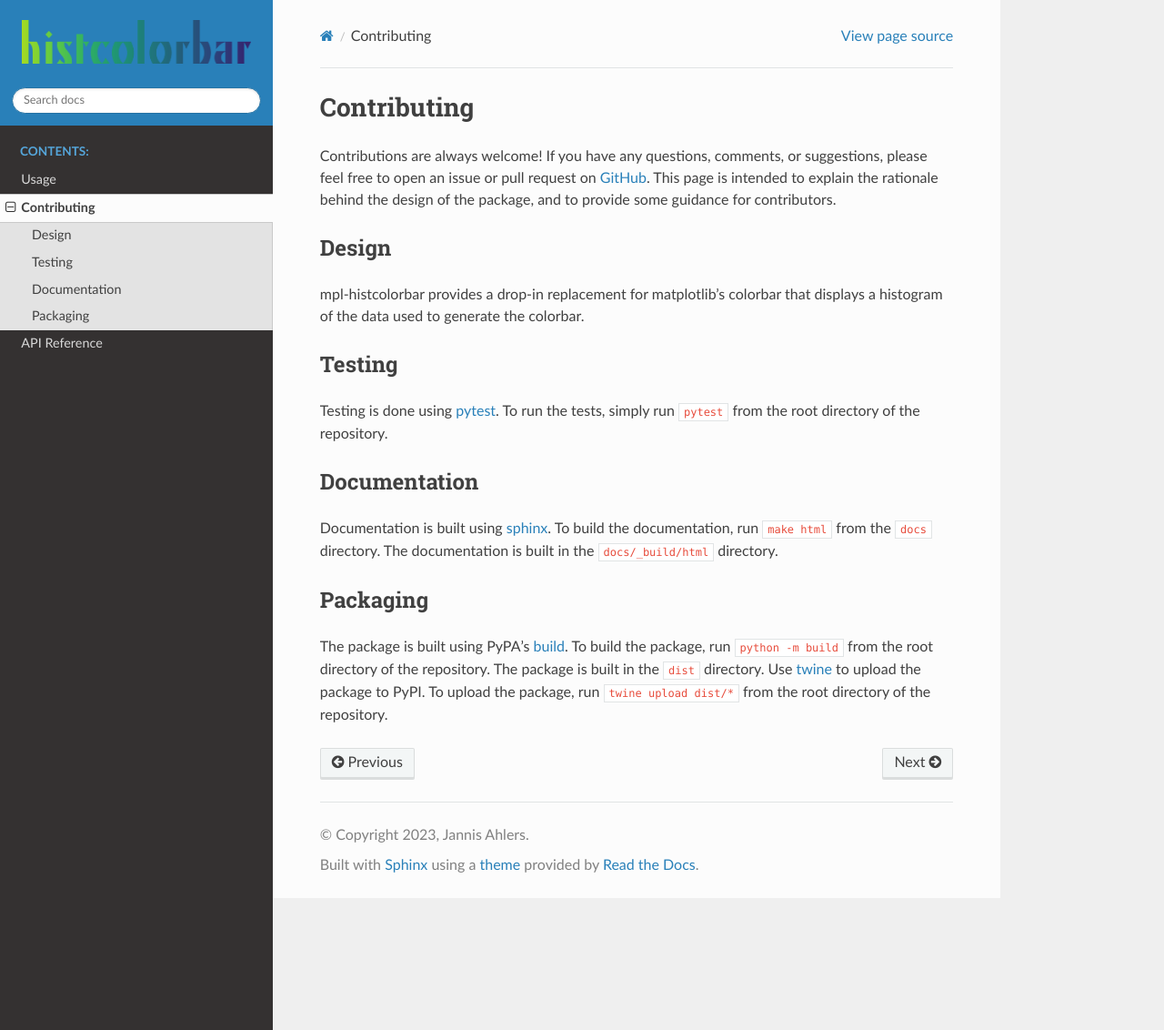
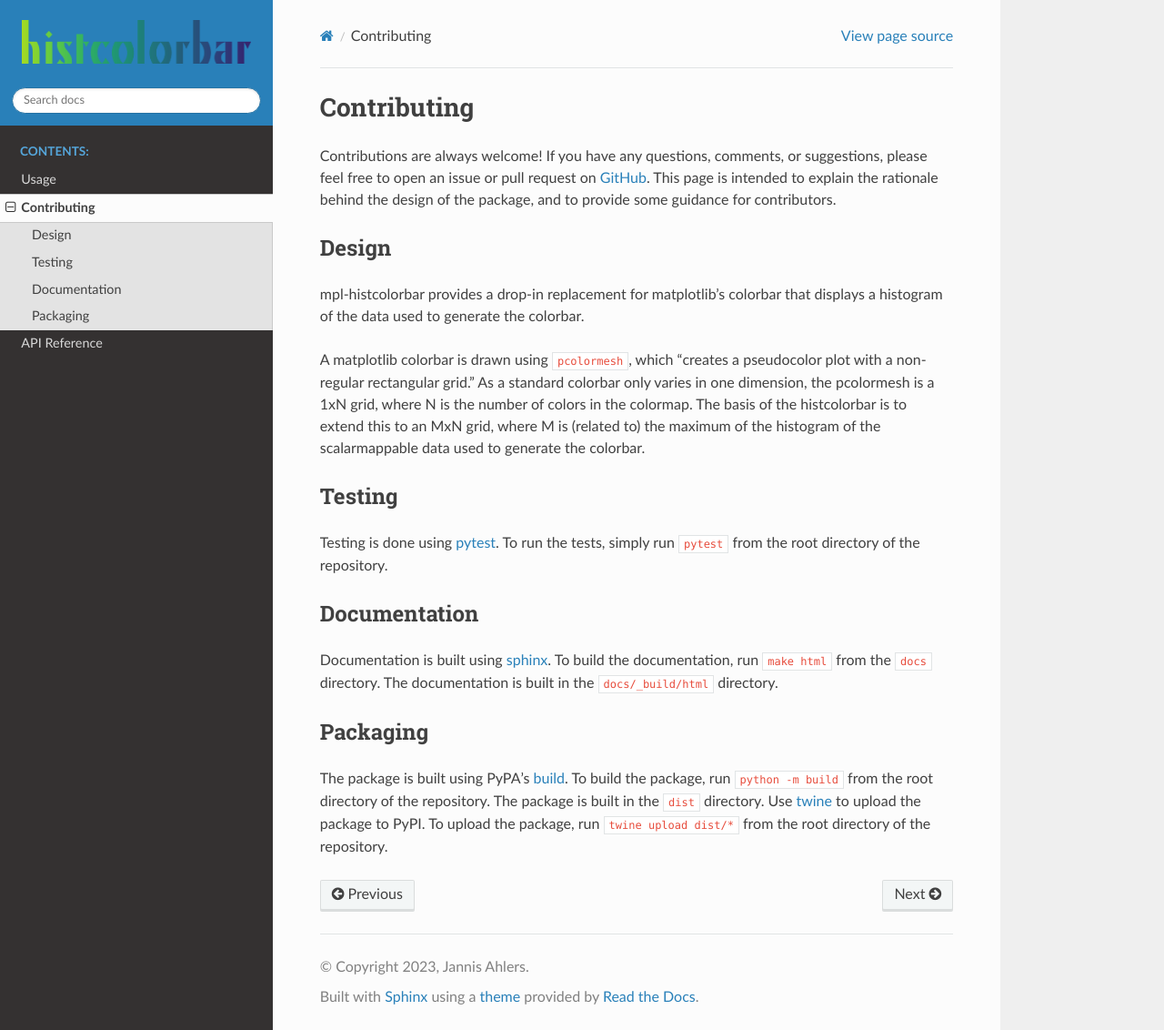
Before and after one commit to jnahlers/mpl-histcolorbar, a Sphinx documentation site: the page built from docs/contributing.rst, in a window 1280 px wide and 1132 px high. Shown: the whole window at 91% size. Built offline with Sphinx 7.4.7 and the Read the Docs theme 2.0.0, drawn with Linux system fonts in a browser that asks for light colours.

Commit message:
Explain basics of design of package

```diff
--- a/docs/contributing.rst
+++ b/docs/contributing.rst
@@ -12,6 +12,13 @@
 ------
 mpl-histcolorbar provides a drop-in replacement for matplotlib's colorbar that
 displays a histogram of the data used to generate the colorbar.
+
+A matplotlib colorbar is drawn using :code:`pcolormesh`, which "creates a pseudocolor
+plot with a non-regular rectangular grid." As a standard colorbar only varies in one
+dimension, the pcolormesh is a 1xN grid, where N is the number of colors in the
+colormap. The basis of the histcolorbar is to extend this to an MxN grid, where M is
+(related to) the maximum of the histogram of the scalarmappable data used to generate
+the colorbar.
 
 Testing
 -------
```
